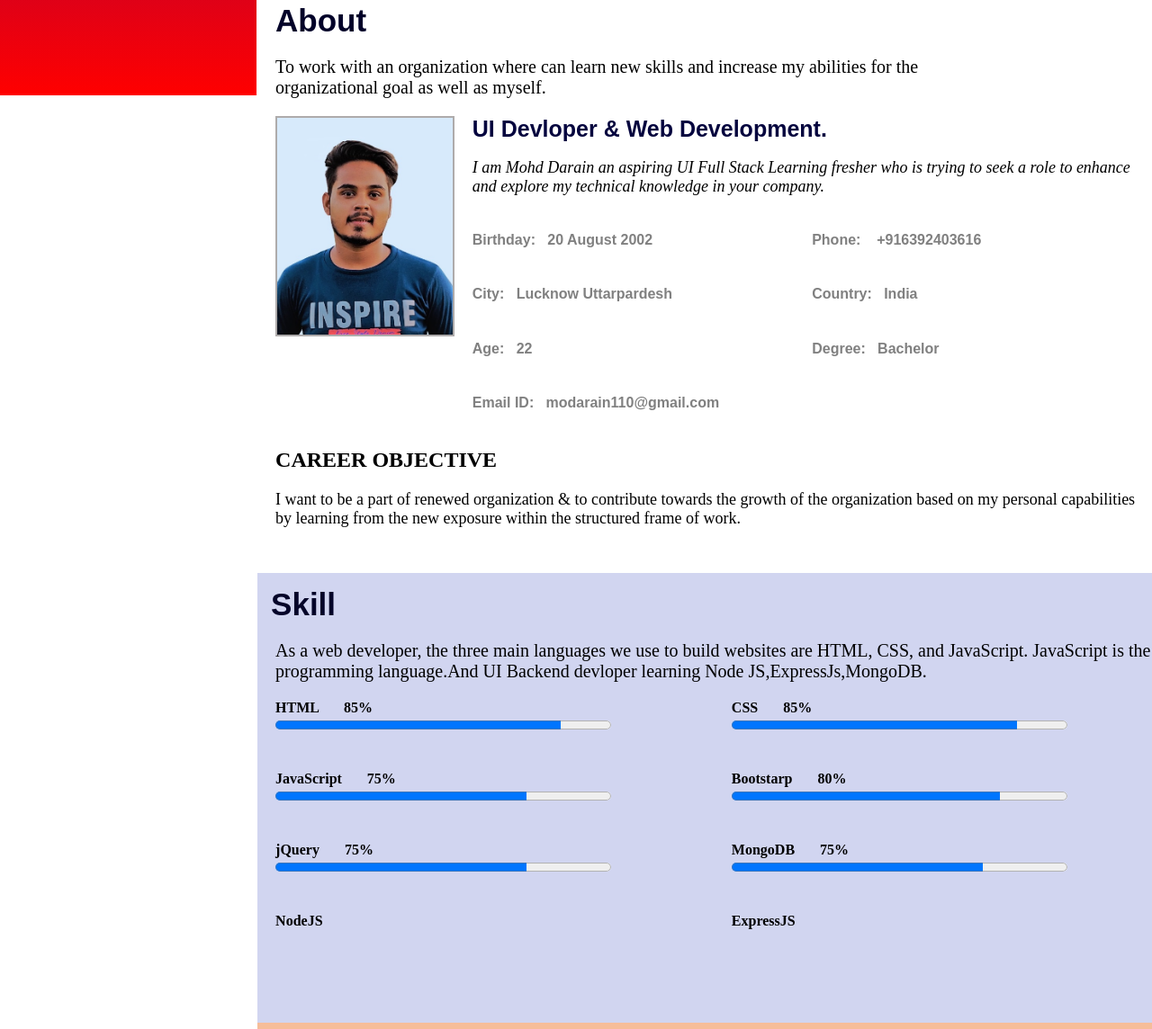
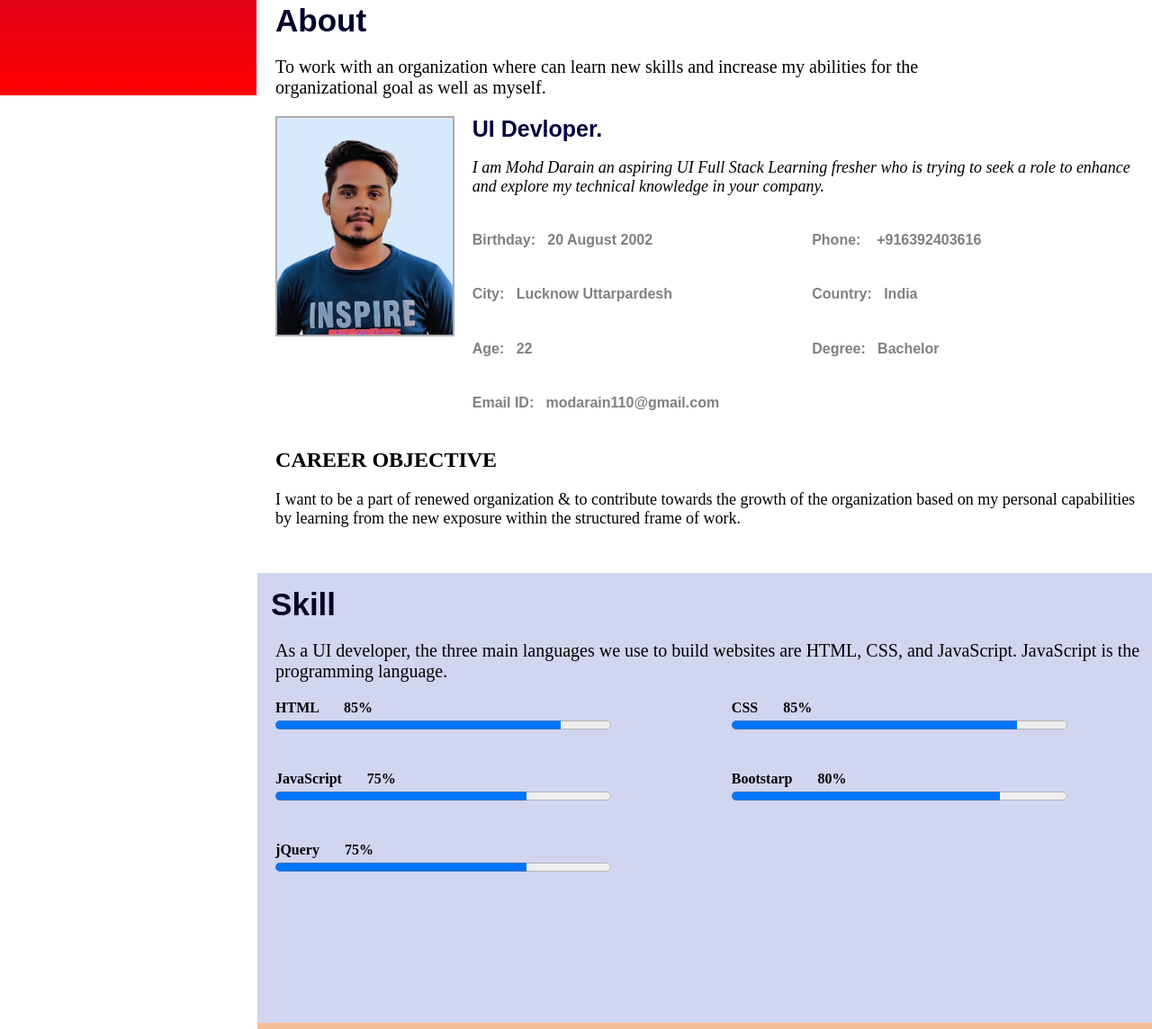
Before and after one commit to Darain786/portfolio, a website: page index.html in a window 1280 px wide. Shown: the part 694-1838 px from the top of the page at 90% size. Drawn offline with nearby package versions, Linux system fonts and the light colour scheme.

Commit message:
Update index.html

```diff
--- a/index.html
+++ b/index.html
@@ -60,7 +60,7 @@
                 <div>
                     <img src="public/img/darainid.jpg">
                     <div>
-                        <div class="web-head">UI Devloper & Web Development.</div>
+                        <div class="web-head">UI Devloper.</div>
                         <p>I am Mohd Darain an aspiring UI Full Stack Learning fresher who is trying to seek a
                             role to enhance and explore my technical knowledge in your company.</p>
                     </div>
@@ -82,7 +82,7 @@
            </div>
            <div class="skill" id="course">
                <div class="skill-head">Skill</div>
-               <p class="skill-para">As a web developer, the three main languages we use to build websites are HTML, CSS, and JavaScript. JavaScript is the programming language.And UI Backend devloper learning Node JS,ExpressJs,MongoDB.</p>
+               <p class="skill-para">As a UI developer, the three main languages we use to build websites are HTML, CSS, and JavaScript. JavaScript is the programming language.</p>
               <div class="subject">
                 <div>
                     <div>HTML &nbsp; &nbsp; &nbsp; 85%</div>
@@ -103,17 +103,6 @@
                 <div>
                     <div>jQuery &nbsp; &nbsp; &nbsp; 75%</div>
                     <progress min="1" max="100" value="75"></progress>
-                </div>
-                 <div>
-                    <div>MongoDB &nbsp; &nbsp; &nbsp; 75%</div>
-                    <progress min="1" max="100" value="75"></progress>
-                </div>
-                <div>
-                    <div>NodeJS</div>
-
-                </div>
-                <div>
-                    <div>ExpressJS </div>
                 </div>
 
               </div>
@@ -202,7 +191,7 @@
             </div>
             <div>
                 <h4>Contact US</h4>
-                <p>Noida Uttarpardesh India</p>
+                <p>Lucknow Uttar Pardesh India</p>
                 <h3>6392403616</h3>
             </div>
             <div>
```
